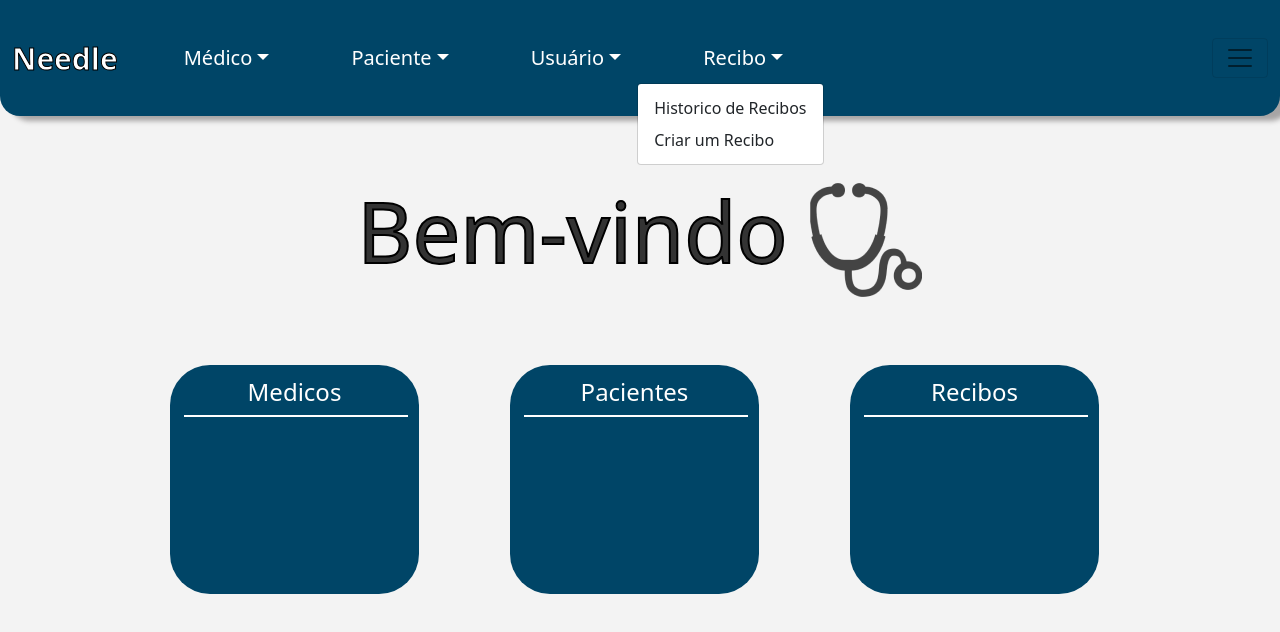
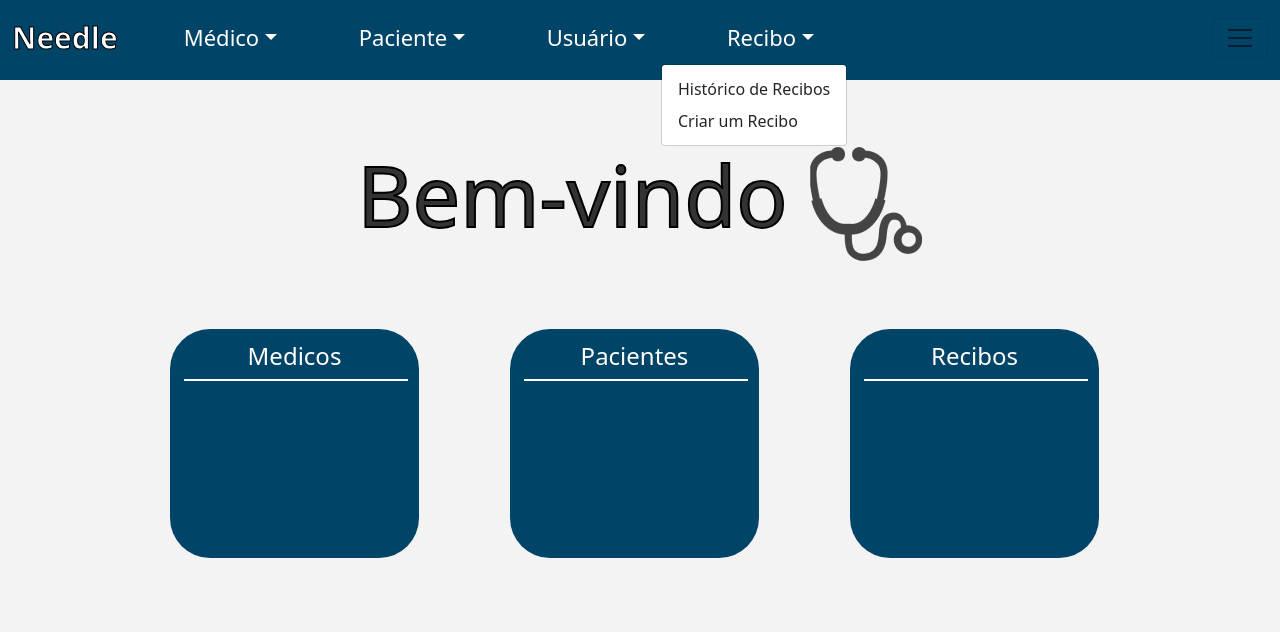
Before and after one commit to GGDadnis/Needle, a React (Vite) app in the folder front/: page / in a window 1280 px wide. Both pictures are taken after a click on the button "Recibo". Shown: the top 632 px of the page. Built offline with nearby package versions, Linux system fonts and the light colour scheme; no server answers.

Commit message:
home css

```diff
--- a/front/src/components/NavBar.jsx
+++ b/front/src/components/NavBar.jsx
@@ -37,7 +37,7 @@ export default function NavBar(){
 
                                             </NavDropdown>
                                             <NavDropdown title="Recibo" id="basic-nav-dropdown">
-                                                <NavDropdown.Item href="/lista-recibos">Historico de Recibos</NavDropdown.Item>
+                                                <NavDropdown.Item href="/lista-recibos">Histórico de Recibos</NavDropdown.Item>
                                                 <NavDropdown.Item href="/cadastro-recibos">Criar um Recibo</NavDropdown.Item>
                                          </NavDropdown>
                                          </div>
@@ -52,26 +52,31 @@ export default function NavBar(){
                                         >
 
                                         <Offcanvas.Header closeButton>
-                                            <Offcanvas.Title id="offcanvasNavbarLabel">Needle options</Offcanvas.Title>
+                                            <Offcanvas.Title id="offcanvasNavbarLabel">Needle Options</Offcanvas.Title>
                                         </Offcanvas.Header>
 
                                         <Offcanvas.Body >
                                             <Nav className="nav-button justify-content-end flex-grow-1 pe-3" >
-                                                <p>Sair</p>
-                                                <Nav.Link href="/login"><button><img className='icon-navBar' src={sair}/></button></Nav.Link>
+                                                <Nav.Link href="/login"><button className='bSair'><p className="sair">Sair</p></button></Nav.Link>
+
                                                   <div className='responsive-container'>
-                                                    <NavDropdown title="Medico" id="nav-basic">
-                                                    <NavDropdown.Item href="/lista-medicos">Lista de Medicos</NavDropdown.Item>
-                                                    <NavDropdown.Item href="/cadastro-medicos">Cadastrar Medicos</NavDropdown.Item>
+                                                <NavDropdown title="Medico" id="nav-basic">
+                                                    <NavDropdown.Item href="/lista-medicos">Lista de Médicos</NavDropdown.Item>
+                                                    <NavDropdown.Item href="/cadastro-medicos">Cadastrar Médicos</NavDropdown.Item>
+                                                </NavDropdown>
 
-                                                </NavDropdown>
                                                 <NavDropdown title="Paciente" id="nav-basic">
                                                     <NavDropdown.Item href="/lista-pacientes">Lista de Pacientes</NavDropdown.Item>
                                                     <NavDropdown.Item href="/cadastro-pacientes">Cadastrar Paciente</NavDropdown.Item>
+                                                </NavDropdown>
 
+                                                <NavDropdown title="Usuário" id="nav-basic">
+                                                    <NavDropdown.Item href="/lista-usuarios">Lista de Usuários</NavDropdown.Item>
+                                                    <NavDropdown.Item href="/cadastro-usuarios">Cadastrar Usuário</NavDropdown.Item>
                                                 </NavDropdown>
+
                                                 <NavDropdown title="Recibo" id="nav-basic">
-                                                    <NavDropdown.Item href="/lista-recibos">Historico de Recibos</NavDropdown.Item>
+                                                    <NavDropdown.Item href="/lista-recibos">Histórico de Recibos</NavDropdown.Item>
                                                     <NavDropdown.Item href="/cadastro-recibos">Criar um Recibo</NavDropdown.Item>
                                             </NavDropdown>
                                              </div>
--- a/front/src/components/Styles.css
+++ b/front/src/components/Styles.css
@@ -1,7 +1,6 @@
 
 .needle-navBar text{
 
-    margin-top: 10px;
     font-weight: bold;
     font-size: 30px;
     color: white;
@@ -16,10 +15,9 @@
     background:#004567;
     align-items: center;
     justify-content: center;
-    border-radius: 0px 0px 20px 20px;
-    box-shadow: 10px 5px 5px rgb(167, 165, 165)
+    height: 80px;
 
-}
+ }
 
 .main-container-NavBar a{
 
@@ -52,15 +50,22 @@
 
     display: flex;
     align-items: center;
-    height: 100px;
-
 
 }
 
 .icon-navBar{
 
-    min-width: 64px;
+    min-width: 30px;
+}
 
+.sair{
+
+    margin-bottom: -2%;
+}
+
+.bSair{
+    min-height: 60px;
+    min-width: 60px;
 }
 
 .container-opcoes{
@@ -73,28 +78,35 @@
 #basic-nav-dropdown{
 
    color: #fff;
-   margin-left:50px;
+   margin-left: 50px;
+   font-size: 22px;
 
 }
+
+#offcanvasNavbarLabel{
+    margin-left: 28%;
+}
+
 #nav-basic{
 
     color: #000;
-    display:none
+    display:none;
 
 }
+
 @media(max-width:1226px){
 
     #nav-basic{
 
         display:block;
-        margin-top:10px
-
-    }
+        margin-top:10px;
+        }
 
 
     .container-opcoes{
 
         display: none;
+
     }
 
 
```
